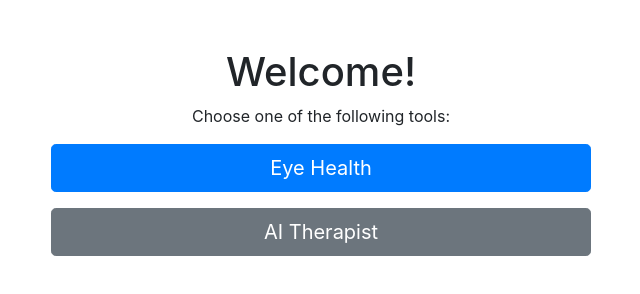
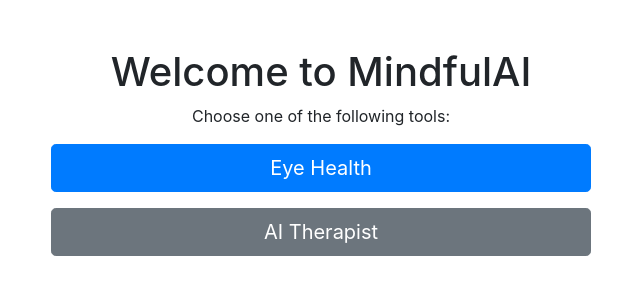
Before and after one commit to faranbutt/Eye-blinking-classifier, a plain HTML site: page index.html in a window 1280 px wide. Shown: the whole page, without its empty margins (319-959 px from the left). Drawn offline with nearby package versions, Linux system fonts and the light colour scheme.

Commit message:
MindfulAI

```diff
--- a/index.html
+++ b/index.html
@@ -4,7 +4,7 @@
 <head>
     <meta charset="UTF-8">
     <meta name="viewport" content="width=device-width, initial-scale=1.0">
-    <title>Landing Page</title>
+    <title>MindfulAI Landing Page</title>
 
     <!-- Bootstrap CSS CDN -->
     <link rel="stylesheet" href="https://stackpath.bootstrapcdn.com/bootstrap/4.5.2/css/bootstrap.min.css">
@@ -15,7 +15,7 @@
     <div class="container mt-5">
         <div class="row justify-content-center">
             <div class="col-md-6 text-center">
-                <h1>Welcome!</h1>
+                <h1>Welcome to MindfulAI</h1>
                 <p>Choose one of the following tools:</p>
 
                 <!-- Eye Health Button -->
```
